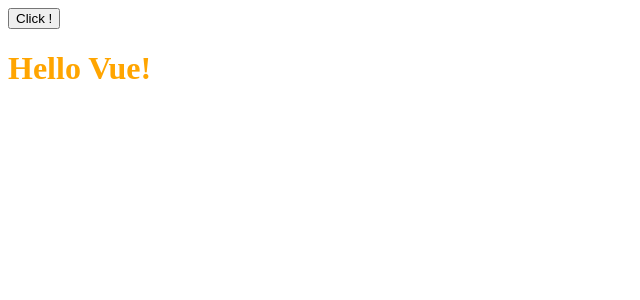
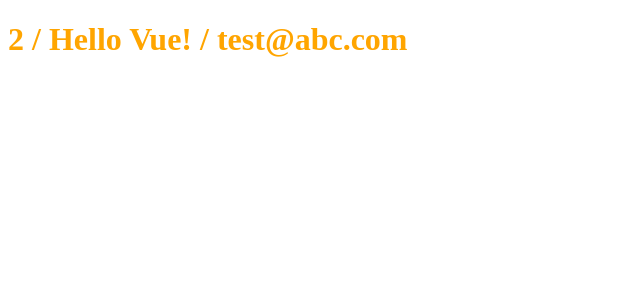
Before and after one commit to MyeonghoonNam/Vue-Practice, a Vue app in the folder Component/: page / in a window 1280 px wide. Shown: the top 300 px of the page, without its empty margins (0-640 px from the left). Built offline with nearby package versions, Linux system fonts and the light colour scheme.

Commit message:
props 객체 데이터 다루기

```diff
--- a/Component/src/App.vue
+++ b/Component/src/App.vue
@@ -1,9 +1,6 @@
 <template>
-  <button @click="reverseMsg">
-    Click !
-  </button>
   <Hello
-    :message="msg"
+    v-bind="post"
   />
 </template>
 
@@ -16,13 +13,12 @@
   },
   data() {
     return {
-      msg: 'Hello Vue!'
+      post: {
+        id: 2,
+        title: 'Hello Vue!',
+        email: 'test@abc.com'
+      }
     }
   },
-  methods: {
-    reverseMsg() {
-      this.msg = this.msg.split('').reverse().join('')
-    }
-  }
 }
 </script>
--- a/Component/src/components/Hello.vue
+++ b/Component/src/components/Hello.vue
@@ -1,24 +1,18 @@
 <template>
-  <h1 @click="updateMsg">
-    {{ newMsg }}
-  </h1>
+  <h1>{{ id }} / {{ title }} / {{ email }}</h1>
 </template>
 
 <script>
 export default {
   props: {
-    message: String,
-  },
-  data() {
-    return {
-      newMsg: this.message
+    id: Number,
+    title: String,
+    email: {
+      type: String,
+      default: 'hoon@abc.com'
     }
   },
-  methods: {
-    updateMsg() {
-      this.newMsg = 'Good~'
-    }
-  }
+
 }
 </script>
 
```
